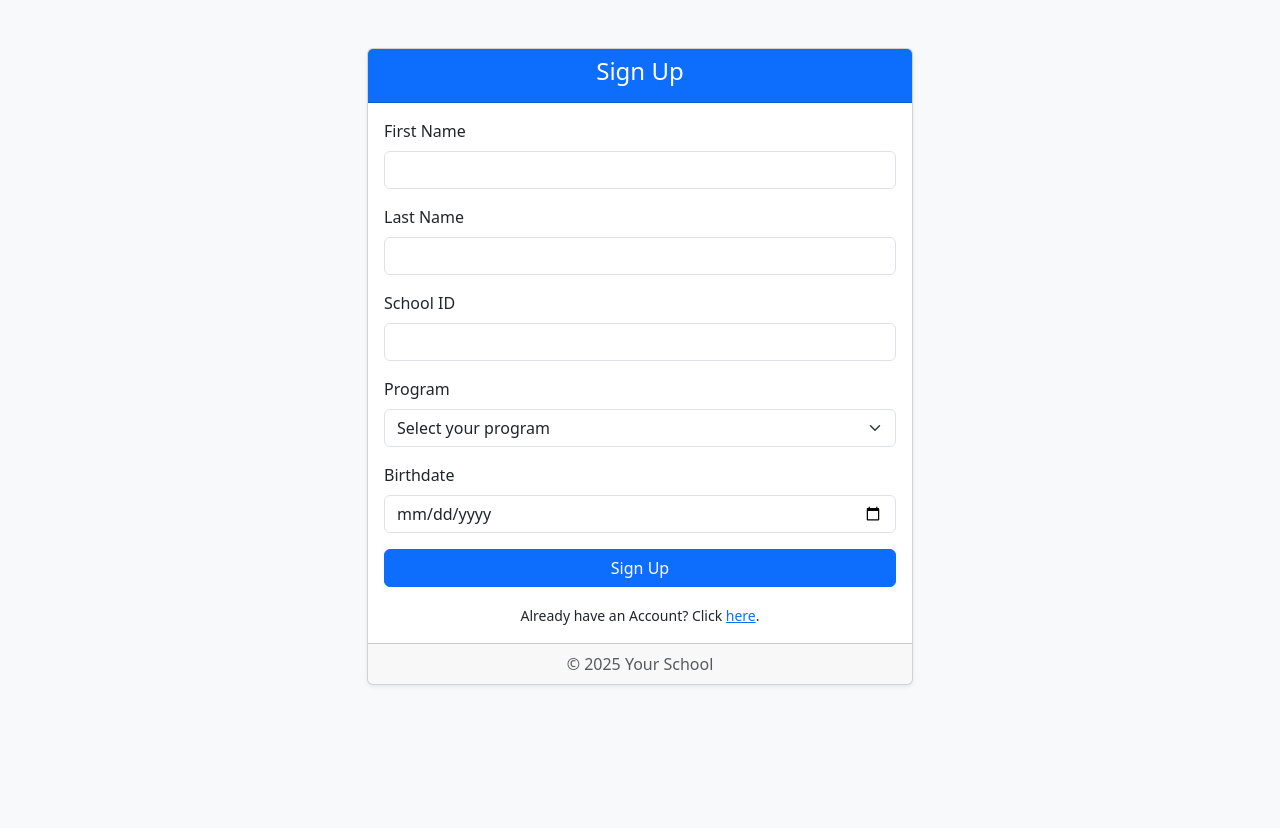
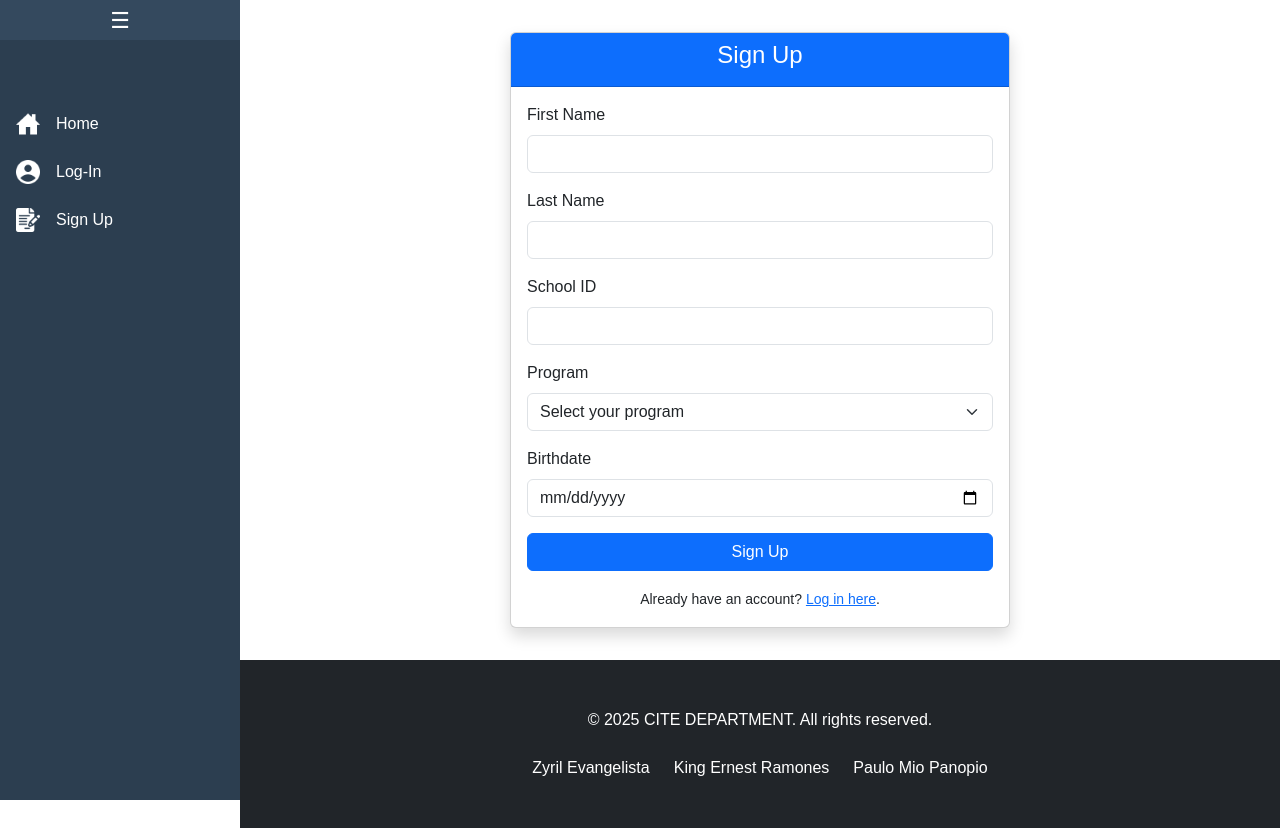
Before and after one commit to PauloMio/OLPConnect3, a PHP site: page /tabs/user/student/sign_up.php in a window 1280 px wide. Before the commit the page ends 686 px from the top, so only its background shows below. Run offline with PHP 8.4, Linux system fonts and the light colour scheme; data comes from the database, SQL or seed files in the repository.

Commit message:
Home sidebar

```diff
--- /dev/null
+++ b/sidebar.php
@@ -0,0 +1,137 @@
+<div id="sidebar" class="sidebar">
+
+    <!-- Toggle Button -->
+    <button id="toggleSidebar" class="toggle-btn" aria-label="Toggle Sidebar">☰</button>
+
+    <ul class="menu">
+        <li>
+            <a href="/OLPConnect3/index.php">
+                <img src="/OLPConnect3/images/icons/home.png" class="icon" alt="Home">
+                <span class="label">Home</span>
+            </a>
+        </li>
+        <li>
+            <a href="/OLPConnect3/tabs/user/student/logIn.php">
+                <img src="/OLPConnect3/images/icons/login.png" class="icon" alt="Log-In">
+                <span class="label">Log-In</span>
+            </a>
+        </li>
+        <li>
+            <a href="/OLPConnect3/tabs/user/student/sign_up.php">
+                <img src="/OLPConnect3/images/icons/signup.png" class="icon" alt="Sign Up">
+                <span class="label">Sign Up</span>
+            </a>
+        </li>
+    </ul>
+</div>
+
+<style>
+.sidebar {
+    position: fixed;
+    top: 0;
+    left: 0;
+    height: 100vh;
+    width: 240px;
+    background-color: #2c3e50;
+    color: white;
+    display: flex;
+    flex-direction: column;
+    transition: width 0.3s ease;
+    z-index: 1000;
+    overflow: hidden;
+}
+
+.sidebar.collapsed {
+    width: 70px;
+}
+
+.toggle-btn {
+    background: #1a252f;
+    border: none;
+    color: white;
+    font-size: 22px;
+    width: 100%;
+    height: 40px;
+    cursor: pointer;
+    display: flex;
+    align-items: center;
+    justify-content: center;
+    border-radius: 0;
+    margin: 0;
+}
+.toggle-btn:hover {
+    background: #34495e;
+}
+
+.menu {
+    list-style: none;
+    padding: 60px 0 0 0;
+    margin: 0;
+    flex-grow: 1;
+}
+
+.menu li {
+    margin: 0;
+}
+
+.menu a {
+    display: flex;
+    align-items: center;
+    padding: 0.75rem 1rem;
+    text-decoration: none;
+    color: white;
+    transition: background 0.2s ease;
+    white-space: nowrap;
+}
+
+.menu a:hover {
+    background-color: #34495e;
+}
+
+.icon {
+    width: 24px;
+    height: 24px;
+    filter: brightness(0) invert(1);
+    flex-shrink: 0;
+}
+
+.label {
+    margin-left: 1rem;
+    transition: opacity 0.2s ease, margin 0.2s ease;
+    opacity: 1;
+}
+
+.sidebar.collapsed .label {
+    opacity: 0;
+    margin-left: -9999px;
+}
+
+#main-content {
+    transition: margin-left 0.3s ease;
+}
+</style>
+
+<script>
+document.addEventListener('DOMContentLoaded', () => {
+    const sidebar = document.getElementById('sidebar');
+    const toggleBtn = document.getElementById('toggleSidebar');
+    const mainContent = document.getElementById('main-content');
+
+    toggleBtn.addEventListener('click', () => {
+        sidebar.classList.toggle('collapsed');
+        updateMainContentMargin();
+    });
+
+    function updateMainContentMargin() {
+        const sidebarWidth = sidebar.offsetWidth;
+        if (mainContent) {
+            mainContent.style.marginLeft = sidebarWidth + 'px';
+        }
+    }
+
+    updateMainContentMargin();
+
+    const resizeObserver = new ResizeObserver(() => updateMainContentMargin());
+    resizeObserver.observe(sidebar);
+});
+</script>
--- a/tabs/user/student/footer.php
+++ b/tabs/user/student/footer.php
@@ -1,25 +1,17 @@
-<!DOCTYPE html>
-<html lang="en">
-<head>
-    <meta charset="UTF-8">
-    <meta name="viewport" content="width=device-width, initial-scale=1.0">
-    <link href="https://cdn.jsdelivr.net/npm/tailwindcss@2.2.19/dist/tailwind.min.css" rel="stylesheet">
-</head>
-<body>
-    <footer class="bg-gray-800 text-white text-center py-6 w-full mt-auto">
-        <div class="container mx-auto">
+<footer class="bg-dark text-white text-center py-5 mt-auto w-full">
+    <div class="container">
         <p class="mb-4">&copy; <?php echo date("Y"); ?> CITE DEPARTMENT. All rights reserved.</p>
-            <div class="flex justify-center space-x-4">
-                <a href="https://www.facebook.com/zyril.evangelista.9" class="external-link hover:underline" target="_blank" rel="noopener noreferrer">Zyril Evangelista</a>
-                <a href="https://www.facebook.com/ernest.ramones.3" class="external-link hover:underline" target="_blank" rel="noopener noreferrer">King Ernest Ramones</a>
-                <a href="https://www.facebook.com/paulo.mio.cortez.panopio" class="external-link hover:underline" target="_blank" rel="noopener noreferrer">Paulo Mio Panopio</a>
-                <!-- <a href="https://www.facebook.com/benedict.ramirez.319" class="external-link hover:underline" target="_blank" rel="noopener noreferrer">Benedict Ramirez</a> -->
+        <div class="d-flex justify-content-center gap-4 flex-wrap">
+            <a href="https://www.facebook.com/zyril.evangelista.9" target="_blank" rel="noopener noreferrer" class="text-white text-decoration-none">Zyril Evangelista</a>
+            <a href="https://www.facebook.com/ernest.ramones.3" target="_blank" rel="noopener noreferrer" class="text-white text-decoration-none">King Ernest Ramones</a>
+            <a href="https://www.facebook.com/paulo.mio.cortez.panopio" target="_blank" rel="noopener noreferrer" class="text-white text-decoration-none">Paulo Mio Panopio</a>
         </div>
     </div>
 </footer>
+
 <script>
     document.addEventListener("DOMContentLoaded", function() {
-            document.querySelectorAll(".external-link").forEach(function(link) {
+        document.querySelectorAll(".text-white.text-decoration-none").forEach(function(link) {
             link.addEventListener("click", function(event) {
                 event.preventDefault();
                 const url = event.target.href;
@@ -28,5 +20,3 @@
         });
     });
 </script>
-</body>
-</html>
--- a/tabs/user/student/sign_up.php
+++ b/tabs/user/student/sign_up.php
@@ -2,6 +2,9 @@
 include '../../../database/db_connect.php';
 
 // Handle form submission
+$error = "";
+$success = "";
+
 if ($_SERVER['REQUEST_METHOD'] === 'POST') {
     $firstname = $conn->real_escape_string($_POST['firstname']);
     $lastname = $conn->real_escape_string($_POST['lastname']);
@@ -14,9 +17,7 @@ if ($_SERVER['REQUEST_METHOD'] === 'POST') {
 
     if ($stmt->execute()) {
         $stmt->close();
-        // Redirect to prevent resubmission
-        header("Location: logIn.php");
-        exit;
+        $success = "Account created successfully!";
     } else {
         $error = "Error: " . $stmt->error;
     }
@@ -30,13 +31,7 @@ if ($result->num_rows > 0) {
         $programs[] = $row['program'];
     }
 }
-
-// Check for success parameter in URL
-if (isset($_GET['success'])) {
-    $success = "Account created successfully!";
-}
 ?>
-
 <!DOCTYPE html>
 <html lang="en">
 <head>
@@ -44,22 +39,59 @@ if (isset($_GET['success'])) {
 <meta name="viewport" content="width=device-width, initial-scale=1.0">
 <title>Sign Up</title>
 <link href="https://cdn.jsdelivr.net/npm/bootstrap@5.3.1/dist/css/bootstrap.min.css" rel="stylesheet">
+<style>
+body {
+    display: flex;
+    min-height: 100vh;
+    margin: 0;
+    font-family: Arial, sans-serif;
+}
+
+#main-content {
+    flex-grow: 1;
+    margin-left: 240px; /* width of sidebar */
+    display: flex;
+    flex-direction: column;
+}
+
+.sidebar.collapsed + #main-content {
+    margin-left: 70px;
+}
+
+.signup-wrapper {
+    flex: 1; /* take remaining vertical space */
+    display: flex;
+    justify-content: center;
+    align-items: center;
+    padding: 2rem;
+}
+
+.signup-card {
+    max-width: 500px;
+    width: 100%;
+}
+</style>
 </head>
-<body class="bg-light">
-    <div class="container mt-5">
-        <div class="row justify-content-center">
-            <div class="col-md-6">
-                <div class="card shadow-sm">
+<body>
+
+<!-- Sidebar -->
+<?php include '../../../sidebar.php'; ?>
+
+<!-- Main Content -->
+<div id="main-content">
+    <div class="signup-wrapper">
+        <div class="card shadow signup-card">
             <div class="card-header text-center bg-primary text-white">
                 <h4>Sign Up</h4>
             </div>
             <div class="card-body">
-                        <?php if(isset($success)) { ?>
-                            <div class="alert alert-success"><?php echo $success; ?></div>
-                        <?php } ?>
-                        <?php if(isset($error)) { ?>
-                            <div class="alert alert-danger"><?php echo $error; ?></div>
-                        <?php } ?>
+                <?php if ($success): ?>
+                    <div class="alert alert-success"><?= htmlspecialchars($success) ?></div>
+                <?php endif; ?>
+                <?php if ($error): ?>
+                    <div class="alert alert-danger"><?= htmlspecialchars($error) ?></div>
+                <?php endif; ?>
+
                 <form method="POST">
                     <div class="mb-3">
                         <label for="firstname" class="form-label">First Name</label>
@@ -77,9 +109,9 @@ if (isset($_GET['success'])) {
                         <label for="program" class="form-label">Program</label>
                         <select class="form-select" id="program" name="program" required>
                             <option value="" disabled selected>Select your program</option>
-                                    <?php foreach($programs as $prog) { ?>
-                                        <option value="<?php echo htmlspecialchars($prog); ?>"><?php echo htmlspecialchars($prog); ?></option>
-                                    <?php } ?>
+                            <?php foreach($programs as $prog): ?>
+                                <option value="<?= htmlspecialchars($prog) ?>"><?= htmlspecialchars($prog) ?></option>
+                            <?php endforeach; ?>
                         </select>
                     </div>
                     <div class="mb-3">
@@ -91,17 +123,20 @@ if (isset($_GET['success'])) {
 
                 <div class="text-center mt-3">
                     <small>
-                            Already have an Account? Click
-                            <a href="logIn.php" style="color: #0d6efd; text-decoration: underline;">here</a>.<br>
+                        Already have an account?
+                        <a href="logIn.php" style="color: #0d6efd; text-decoration: underline;">Log in here</a>.
                     </small>
                 </div>
             </div>
-                    <div class="card-footer text-center text-muted">
-                        &copy; <?php echo date('Y'); ?> Your School
+
+            <!-- Footer inside card removed; using main footer below -->
         </div>
     </div>
+
+    <!-- Main footer -->
+    <?php include 'footer.php'; ?>
 </div>
-        </div>
-    </div>
+
+<script src="https://cdn.jsdelivr.net/npm/bootstrap@5.3.1/dist/js/bootstrap.bundle.min.js"></script>
 </body>
 </html>
```
Also changed, not shown: index.php (+20 -15 lines), tabs/user/student/logIn.php (+52 -13 lines), README.md. Lines whose indentation alone changed are shown as unchanged.
